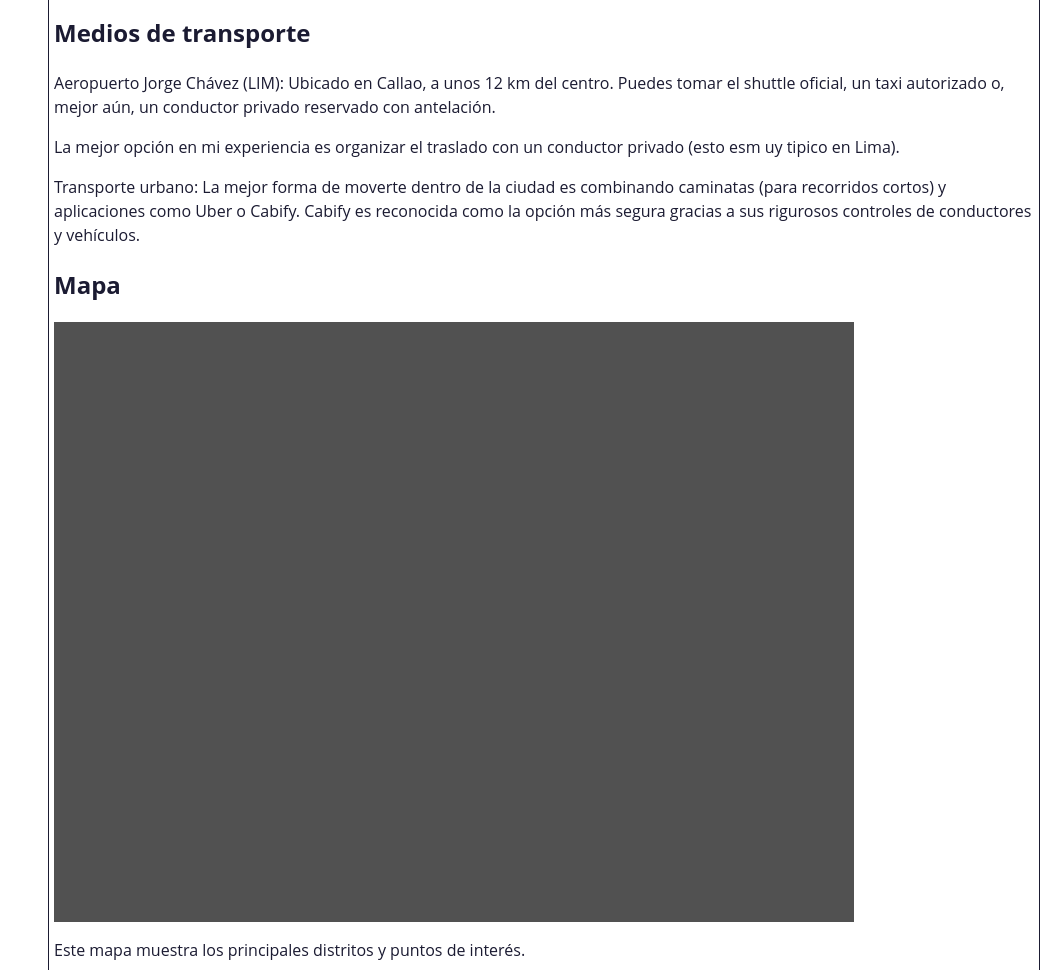
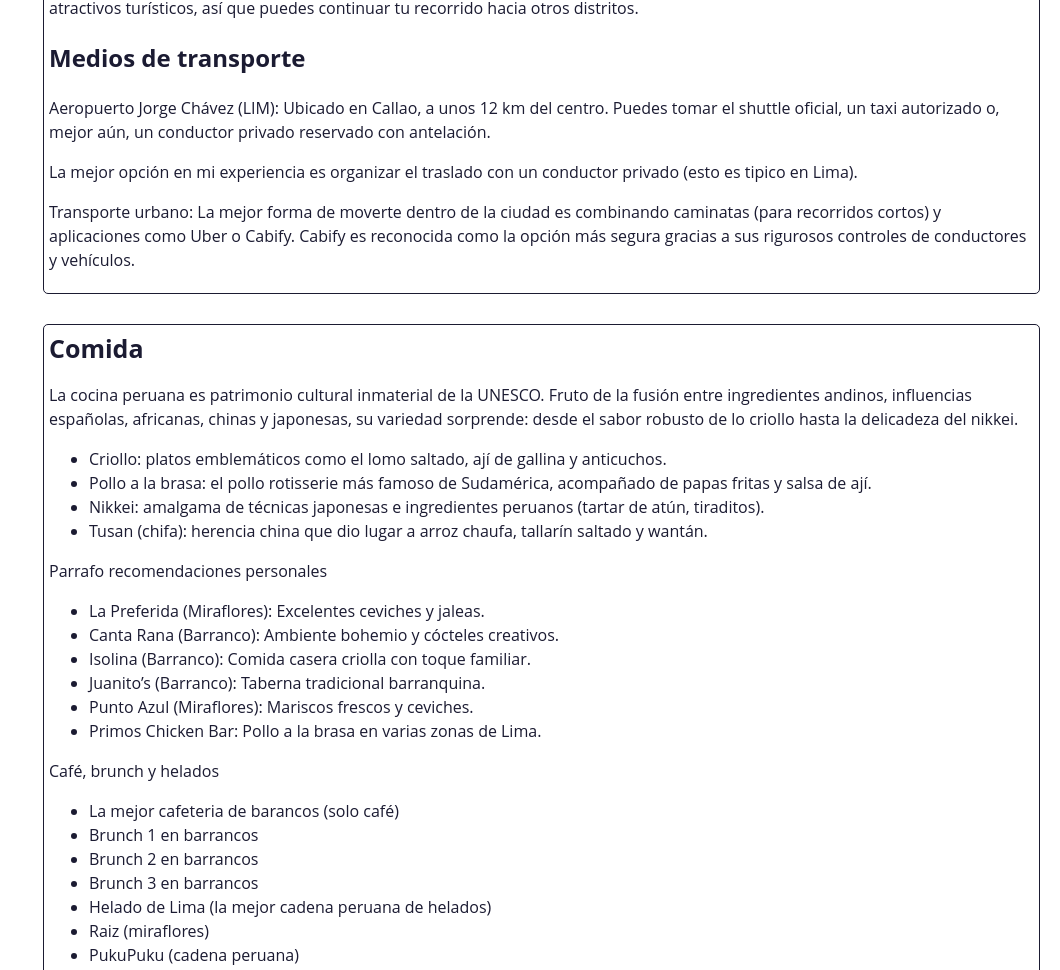
Before and after one commit to pschonffeldt/lima, a plain HTML site: page index.html in a window 1280 px wide. Shown: the part 820-1790 px from the top of the page, without its empty margins (220-1280 px from the left). Drawn offline with Linux system fonts and the light colour scheme.

Commit message:
Add extra copy details and remove map

```diff
--- a/index.html
+++ b/index.html
@@ -53,11 +53,8 @@
             <p>Callao: Uutilizado exclusivamente para llegar o salir de Lima, ya que aquí se ubica el Aeropuerto Jorge Chávez (LIM). No cuenta con atractivos turísticos, así que puedes continuar tu recorrido hacia otros distritos.</p>
             <h2>Medios de transporte</h2>
             <p>Aeropuerto Jorge Chávez (LIM): Ubicado en Callao, a unos 12 km del centro. Puedes tomar el shuttle oficial, un taxi autorizado o, mejor aún, un conductor privado reservado con antelación.</p>
-            <p>La mejor opción en mi experiencia es organizar el traslado con un conductor privado (esto esm uy tipico en Lima).</p>
+            <p>La mejor opción en mi experiencia es organizar el traslado con un conductor privado (esto es tipico en Lima).</p>
             <p>Transporte urbano: La mejor forma de moverte dentro de la ciudad es combinando caminatas (para recorridos cortos) y aplicaciones como Uber o Cabify. Cabify es reconocida como la opción más segura gracias a sus rigurosos controles de conductores y vehículos.</p>
-            <h2>Mapa</h2>
-            <div class="map"></div>
-            <p>Este mapa muestra los principales distritos y puntos de interés.</p>
         </section>
         <!-- Section two end -->
 
@@ -137,13 +134,13 @@
             <ul>
                 <li>Museo Larco: Arte precolombino en conjunto privado.</li>
                 <li>MATE (Museo Mario Testino): Fotografía contemporánea en Barranco.</li>
-                <li>Museo de la tela</li>
+                <li>AMANO (Museo de la tela) Museo Textil Precolombino</li>
                 <li>Huaca Pucllana: Sitio arqueológico en el corazón de Miraflores.</li>
                 <li>Catacumbas de San Francisco: Recorrido subterráneo en iglesia barroca.</li>
             </ul>
 
             <h2>Compras</h2>
-            <p>Museos, huacas y recorridos históricos.</p>
+            <p>Sumérgete en una experiencia de compras que va desde las coloridas tiendas de artesanía hasta modernos centros comerciales frente al mar.</p>
             <ul>
                 <li>Gamarra: Zona textil más grande de Sudamérica.</li>
                 <li>Artesanía en Pueblo Libre: Cerámica, retablos y más.</li>
@@ -162,7 +159,7 @@
             <ul>
                 <li>No lleves pisco chileno: lo confiscan en aduanas con altas probabilidades (≈ 75 %).</li>
                 <li>Evita transporte informal: usa Uber o Cabify, mucho más seguros.</li>
-                <li>Policías y serenazgos: su presencia no garantiza protección; confía en aplicaciones oficiales.</li>
+                <li>Policías y serenazgos: su presencia no garantiza protección, no te expongas mas de lo necesario.</li>
                 <li>Cuida tus pertenencias: Especialmente en lugares concurridos y transporte público.</li>
             </ul>
             </section>
--- a/styles.css
+++ b/styles.css
@@ -30,7 +30,7 @@ html, body {
 
 #main-doc {
   position: absolute;
-  margin-left: 240px;
+  margin-left: 235px;
   padding: 20px;
   margin-bottom: 110px;
   border-radius: 5px;
@@ -41,10 +41,10 @@ html, body {
   border-left: 1px solid;
   border-top: 1px solid;
   border-bottom: 1px solid;
-  border-radius: 10px;
+  border-radius: 5px;
   padding: 5px;
   margin-top: 5px;
-  margin-bottom: 5px;
+  margin-bottom: 30px;
 }
 
 .main-section-header {
```
Also changed, not shown: 1 other file.
